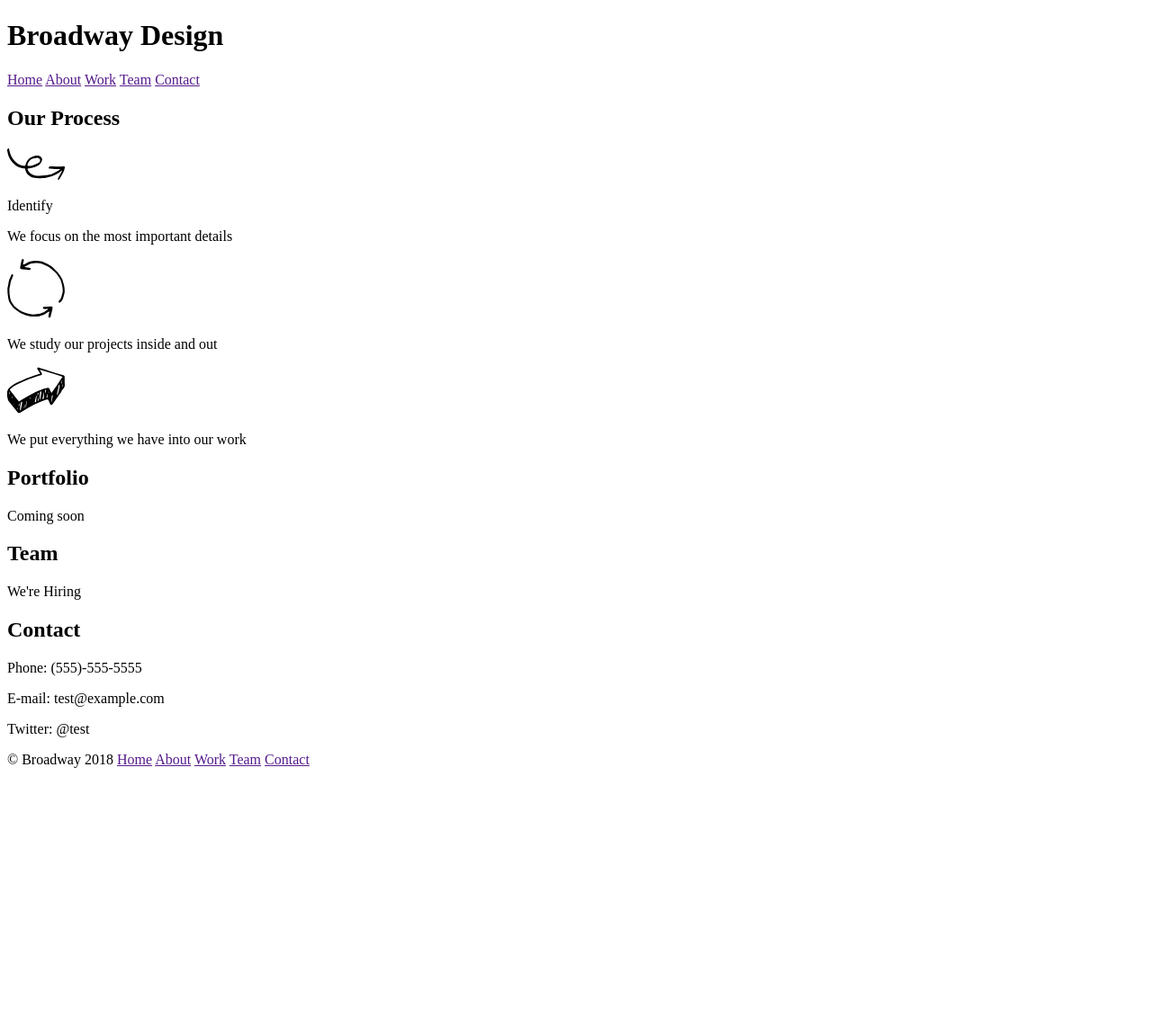
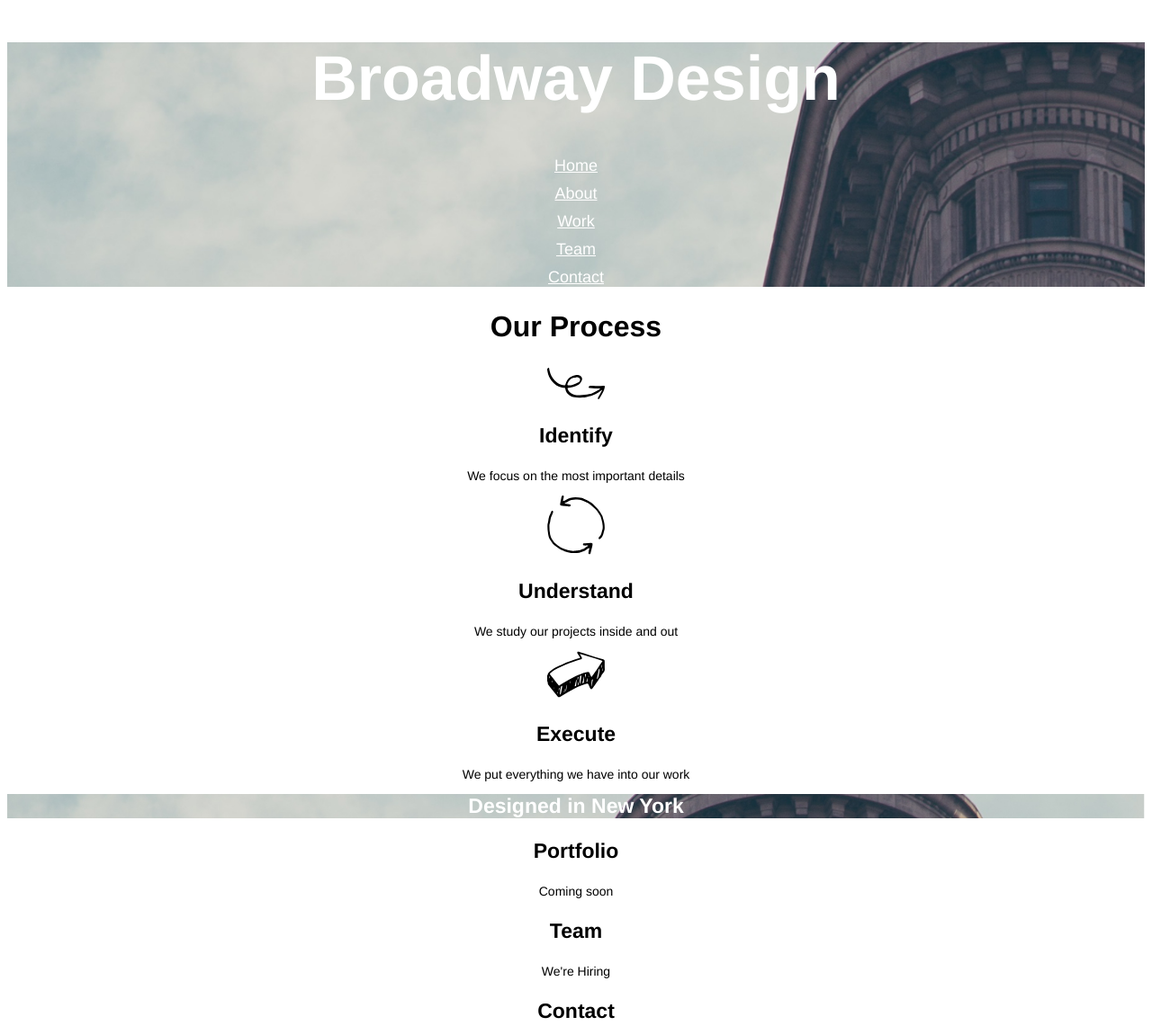
Before and after one commit to alanvan0502/broadway, a plain HTML site: page index.html in a window 1280 px wide. Shown: the top 1141 px of the page at 90% size. Before the commit the page ends 870 px from the top, so only its background shows below. Drawn offline with Linux system fonts and the light colour scheme.

Commit message:
Complete HTML and CSS.

```diff
--- a/index.html
+++ b/index.html
@@ -3,6 +3,7 @@
   <head>
     <meta charset="utf-8">
     <title>Broadway Design</title>
+    <link rel="stylesheet" href="resources/css/style.css" type="text/css">
   </head>
   <body>
     <header>
@@ -14,23 +15,28 @@
         <a href="">Team</a>
         <a href="">Contact</a>
       </nav>
-      <div id="process">
-        <h2>Our Process</h2>
-        <img src="resources/imgs/identify.svg" alt="Identify Icon">
-        <p>Identify</p>
-        <p>We focus on the  most important details</p>
-        <img src="resources/imgs/understand.svg" alt="Understand Icon">
-        <p>We study our projects inside and out</p>
-        <img src="resources/imgs/execute.svg" alt="Execute Icon">
-        <p>We put everything we have into our work</p>
-      </div>
     </header>
     <main>
-      <h2>Portfolio</h2>
+      <h2>Our Process</h2>
+      <img src="resources/imgs/identify.svg" alt="Identify Icon">
+      <h3>Identify</h3>
+      <p>We focus on the  most important details</p>
+      <img src="resources/imgs/understand.svg" alt="Understand Icon">
+      <h3>Understand</h3>
+      <p>We study our projects inside and out</p>
+      <img src="resources/imgs/execute.svg" alt="Execute Icon">
+      <h3>Execute</h3>
+      <p>We put everything we have into our work</p>
+
+      <h3 id="design">Designed in New York</h3>
+
+      <h3>Portfolio</h3>
       <p>Coming soon</p>
-      <h2>Team</h2>
+
+      <h3>Team</h3>
       <p>We're Hiring</p>
-      <h2>Contact</h2>
+
+      <h3>Contact</h3>
       <p>Phone: (555)-555-5555</p>
       <p>E-mail: test@example.com</p>
       <p>Twitter: @test</p>
--- a/resources/css/style.css
+++ b/resources/css/style.css
@@ -0,0 +1,67 @@
+/*Overall style*/
+* {
+  font-family: Helvetica, sans-serif;
+  text-align: center;
+}
+
+/*Style header*/
+header {
+  background-image: url("../imgs/the-flatiron-building.png");
+  background-color: #ffffff;
+  background-size: cover;
+}
+/*Style the main tag*/
+h1 {
+  font-size: 70px;
+  font-weight: bold;
+  color: #ffffff;
+}
+
+nav a {
+  display: block;
+  margin: 10px auto;
+  color: #ffffff;
+  font-size: 18px;
+}
+
+h2 {
+  font-size: 32px;
+  font-weight: bold;
+}
+
+h3 {
+  font-size: 23px;
+  font-weight: bold;
+}
+
+#design {
+  display: block;
+  background-image: url("../imgs/the-flatiron-building.png");
+  background-color: #ffffff;
+  background-size: cover;
+  margin: 0 auto;
+  font-size: 23px;
+  font-weight: bold;
+  color: #ffffff;
+}
+
+p {
+  font-size: 14px;
+}
+
+/*Style the footer*/
+footer {
+  display: block;
+  background-color: dimgray;
+}
+
+footer p {
+  font-size: 11px;
+  text-align: left;
+  color: #ffffff;
+}
+
+footer a {
+  font-size: 14px;
+  color: #ffffff;
+}
```
